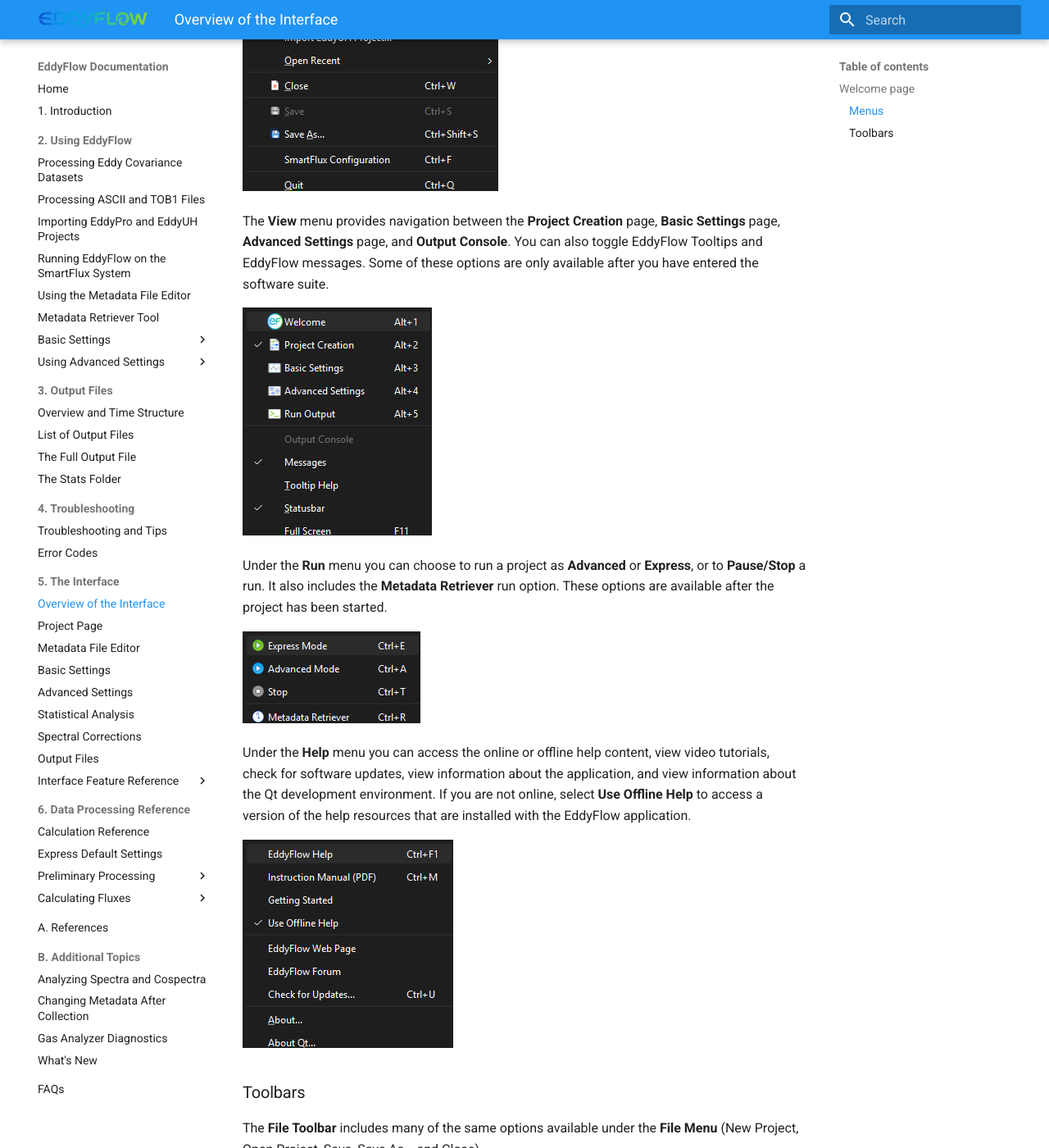
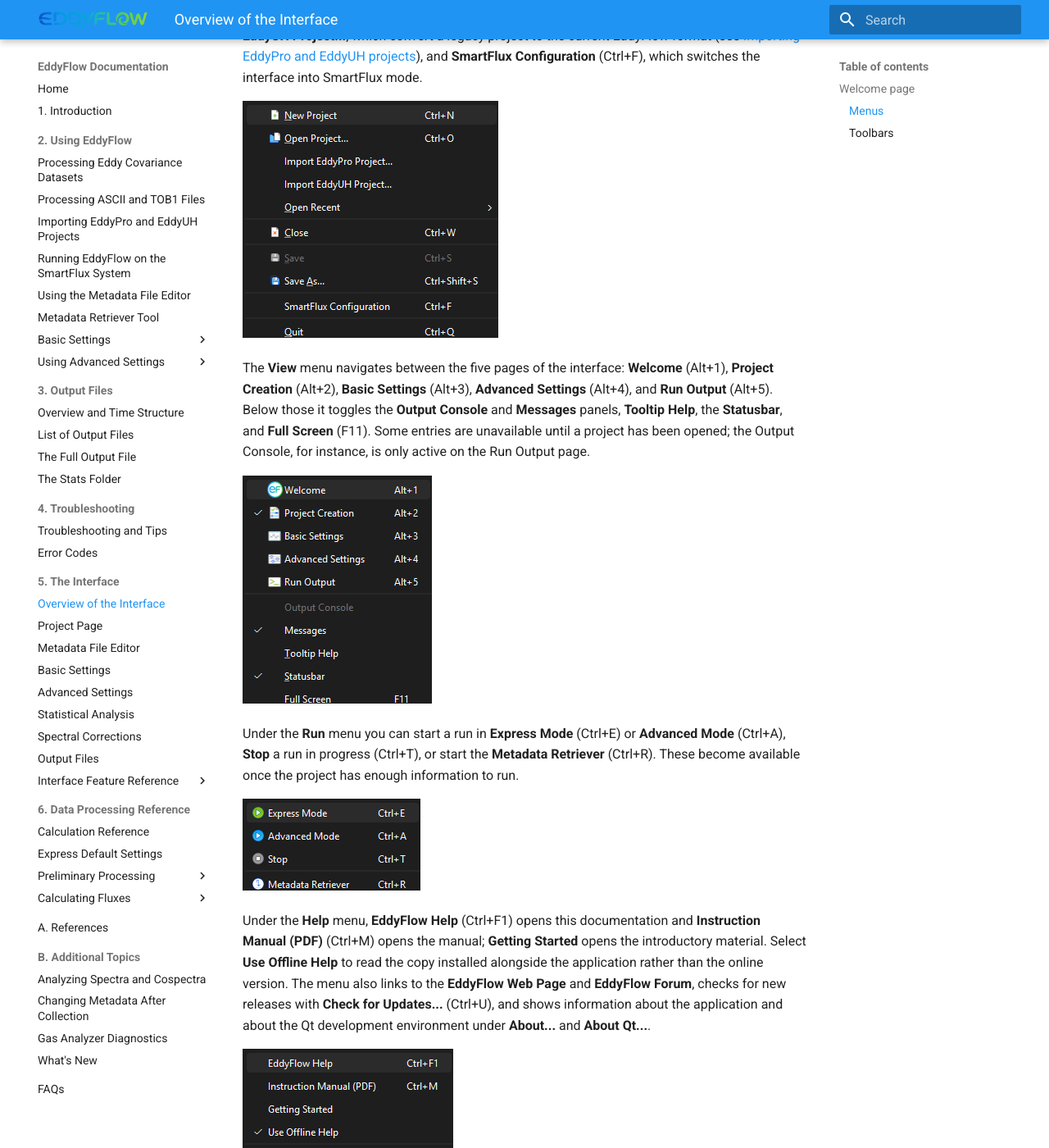
Before and after one commit to kebasaa/eddyflow-documentation, an MkDocs documentation site: the page built from docs/topics/introduction-welcome-page.md, in a window 1280 px wide and 1400 px high, scrolled down 1041 px. Shown: the whole window at 82% size. Built offline with MkDocs 1.6.1 and Material for MkDocs 9.7.7, drawn with Linux system fonts in a browser that asks for light colours; some of the changed text lies outside the part shown.

Commit message:
Correct the menu descriptions and fix asterisk footnotes in a table
Continuing the audit of pages against the interface their recaptured
screenshots now show, this time the interface overview.

The four menu descriptions had drifted from the application:

- The File menu omitted Import EddyPro Project... and Import EddyUH
  Project..., which is where a reader would look for the importers now
  that there is a page about them, and also omitted SmartFlux
  Configuration. Both are listed, and the description links to the
  import page.
- The View menu was described as navigating between three pages plus the
  Output Console. It navigates between all five pages, and the Output
  Console is one of several panel toggles beside Messages, Tooltip Help,
  Statusbar and Full Screen, not a page. The console is also only active
  on the Run Output page, which is worth saying since it appears greyed
  out everywhere else.
- The Run menu was described as offering Pause/Stop. There is no pause;
  the entries are Express Mode, Advanced Mode, Stop and Metadata
  Retriever.
- The Help menu was described as offering video tutorials, which it does
  not. Its actual entries are listed instead.

Keyboard shortcuts are given alongside each entry, since they are the
quickest way to move around the interface and were not documented
anywhere.

The welcome page paragraph now also mentions the Recent Projects list,
the Help and Support tab, and the SmartFlux checkbox, all of which are
visible in the screenshot above it.

Separately, a markup fault in the dynamic metadata table: two rows used
a bare * and ** as footnote markers, with matching definitions further
down the page. Markdown reads those as emphasis, and because they were
unbalanced they rendered as stray asterisks; the ** row also left the
whole line with an odd marker count. The same table already footnotes
its anemometer rows with the daggers, so the gas analyzer rows now use
the next two marks in that sequence and pair correctly with their
definitions. One of those definitions also described the manufacturer
list twice; the second now refers to models, which is what it lists.

```diff
--- a/docs/topics/introduction-welcome-page.md
+++ b/docs/topics/introduction-welcome-page.md
@@ -4,29 +4,29 @@
 
 ## Welcome page
 
-Upon entering the application, you will see the welcome page, which includes options to start a new project or open an existing project, and the customary [menus](#Menus) and [toolbars](#Toolbars). These include:
+Upon entering the application, you will see the welcome page, which includes options to start a new project or open an existing project, a **Recent Projects** list for reopening recent work, and the customary [menus](#Menus) and [toolbars](#Toolbars). A second tab, **Help and Support**, collects links to the documentation and other resources. Checking **LI-COR Smartflux Configuration** before creating or opening a project puts the interface into SmartFlux mode; see [Running EddyFlow on the SmartFlux System](smartflux-settings.md#top).
 
-![](../assets/SMARTFlux.png)
+![The welcome page](../assets/SMARTFlux.png)
 
 ### Menus
 
 In the top left of the EddyFlow window, you will see four menus.
 
-The **File** menu provides options to create a **New Project**, **Open Project...**, **Open Recent** projects, **Close** the current project, **Save** the current project, or **Save As…** to save a copy with a new file name.
+The **File** menu provides options to create a **New Project** (Ctrl+N), **Open Project...** (Ctrl+O), reopen one from **Open Recent**, **Close** the current project (Ctrl+W), **Save** it (Ctrl+S), or **Save As…** to save a copy with a new file name (Ctrl+Shift+S). It also holds **Import EddyPro Project...** and **Import EddyUH Project...**, which convert a legacy project to the current EddyFlow format (see [Importing EddyPro and EddyUH projects](importing-legacy-projects.md#top)), and **SmartFlux Configuration** (Ctrl+F), which switches the interface into SmartFlux mode.
 
-![](../assets/File_Menu.png)
+![The File menu](../assets/File_Menu.png)
 
-The **View** menu provides navigation between the **Project Creation** page, **Basic Settings** page, **Advanced Settings** page, and **Output Console**. You can also toggle EddyFlow Tooltips and EddyFlow messages. Some of these options are only available after you have entered the software suite.
+The **View** menu navigates between the five pages of the interface: **Welcome** (Alt+1), **Project Creation** (Alt+2), **Basic Settings** (Alt+3), **Advanced Settings** (Alt+4), and **Run Output** (Alt+5). Below those it toggles the **Output Console** and **Messages** panels, **Tooltip Help**, the **Statusbar**, and **Full Screen** (F11). Some entries are unavailable until a project has been opened; the Output Console, for instance, is only active on the Run Output page.
 
-![](../assets/View_Menu.png)
+![The View menu](../assets/View_Menu.png)
 
-Under the **Run** menu you can choose to run a project as **Advanced** or **Express**, or to **Pause/Stop** a run. It also includes the **Metadata Retriever** run option. These options are available after the project has been started.
+Under the **Run** menu you can start a run in **Express Mode** (Ctrl+E) or **Advanced Mode** (Ctrl+A), **Stop** a run in progress (Ctrl+T), or start the **Metadata Retriever** (Ctrl+R). These become available once the project has enough information to run.
 
-![](../assets/Run_Menu.png)
+![The Run menu](../assets/Run_Menu.png)
 
-Under the **Help** menu you can access the online or offline help content, view video tutorials, check for software updates, view information about the application, and view information about the Qt development environment. If you are not online, select **Use Offline Help** to access a version of the help resources that are installed with the EddyFlow application.
+Under the **Help** menu, **EddyFlow Help** (Ctrl+F1) opens this documentation and **Instruction Manual (PDF)** (Ctrl+M) opens the manual; **Getting Started** opens the introductory material. Select **Use Offline Help** to read the copy installed alongside the application rather than the online version. The menu also links to the **EddyFlow Web Page** and **EddyFlow Forum**, checks for new releases with **Check for Updates...** (Ctrl+U), and shows information about the application and about the Qt development environment under **About...** and **About Qt...**.
 
-![](../assets/Help_Menu.png)
+![The Help menu](../assets/Help_Menu.png)
 
 ### Toolbars
 
```
Also changed, not shown: docs/topics/dynamic-metadata.md (+4 -4 lines).
